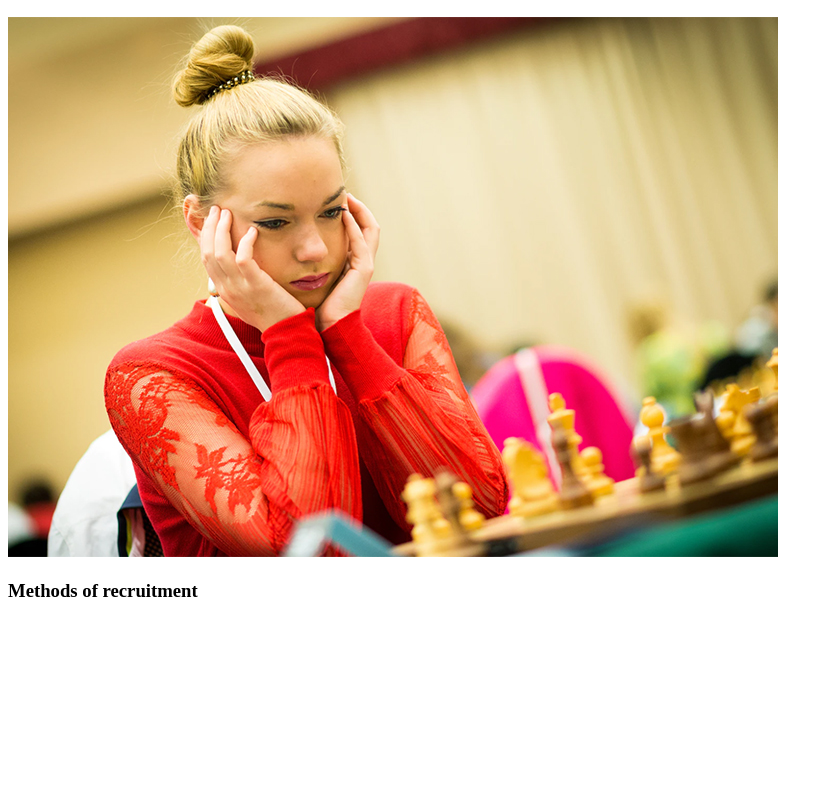
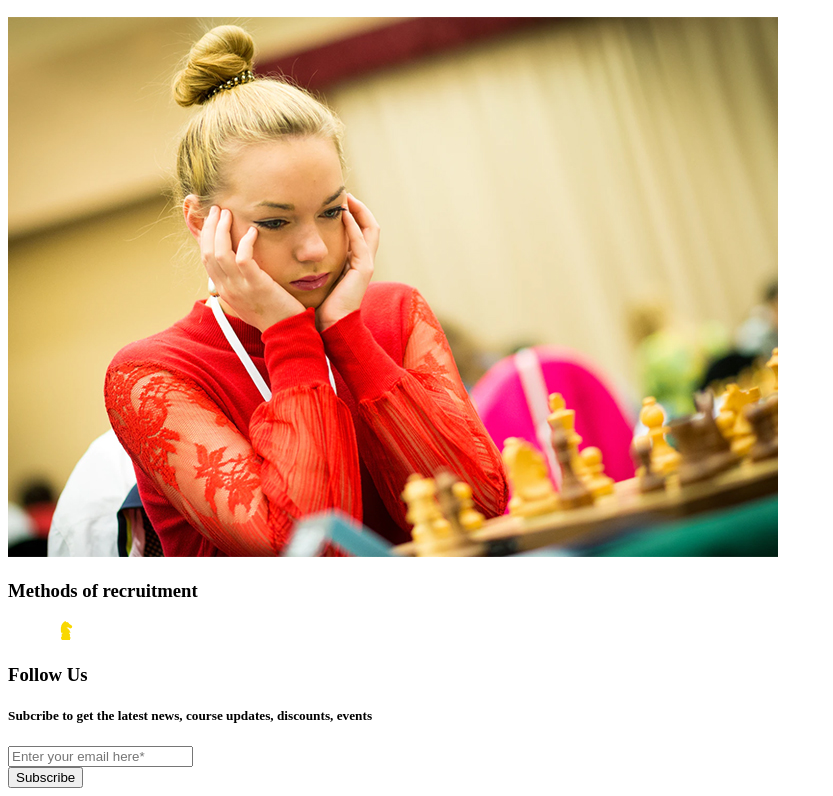
Before and after one commit to Riccardouras/proj-html-vuejs, a Vue app: page / in a window 1280 px wide. Shown: the part 5240-6036 px from the top of the page, without its empty margins (0-833 px from the left). Before the commit the page ends 5861 px from the top, so only its background shows below. Built offline with nearby package versions, Linux system fonts and the light colour scheme.

Commit message:
end of the structure

```diff
--- a/src/components/AppFooter.vue
+++ b/src/components/AppFooter.vue
@@ -1,19 +1,47 @@
 <script>
+import { store } from './data/store.js';
 export default {
-    props: ['foo'],
     components: {
         name: "AppFooter",
     },
     data() {
         return {
+            store
         }
     },
+    methods: {
+        getImagePath(imgPath) {
+            return new URL(imgPath, import.meta.url).href;
+        }
+    }
 }
 
 </script>
 
 <template>
-
+   <footer>
+    <div>
+        <div><img :src="getImagePath(`../assets/images/${store.Logo}`)" alt=""></div>
+        <div>
+            <div>
+                <h3>Follow Us</h3>
+                <div>
+                    <div></div>
+                    <div></div>
+                    <div></div>
+                </div>
+            </div>
+        </div>
+        <div>
+            <h5>
+                Subcribe to get the latest news, course updates, discounts, events
+            </h5>
+            <input type="email" placeholder="Enter your email here*">
+            <br>
+            <button>Subscribe</button>
+        </div>
+    </div>
+   </footer>
 </template>
 
 <style scoped>
```
